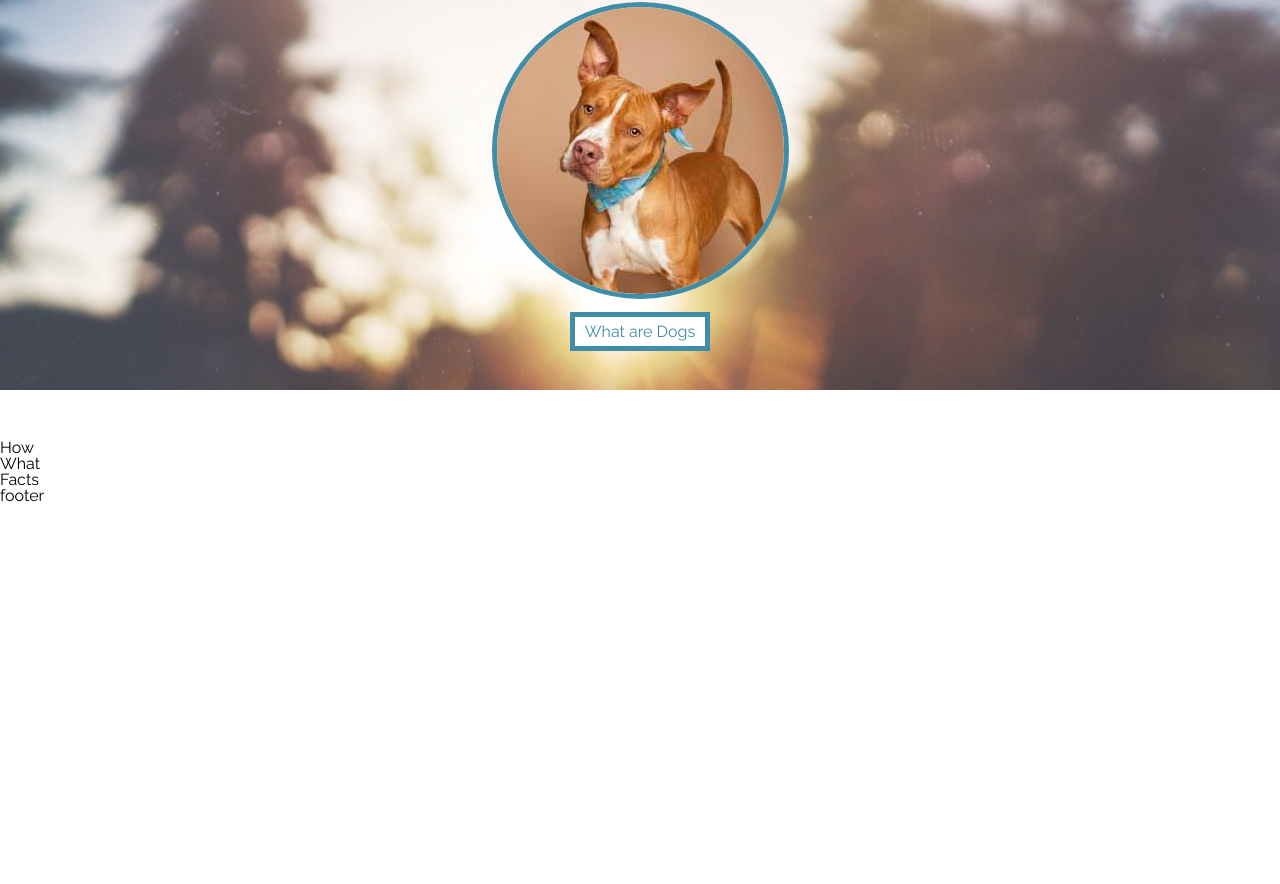
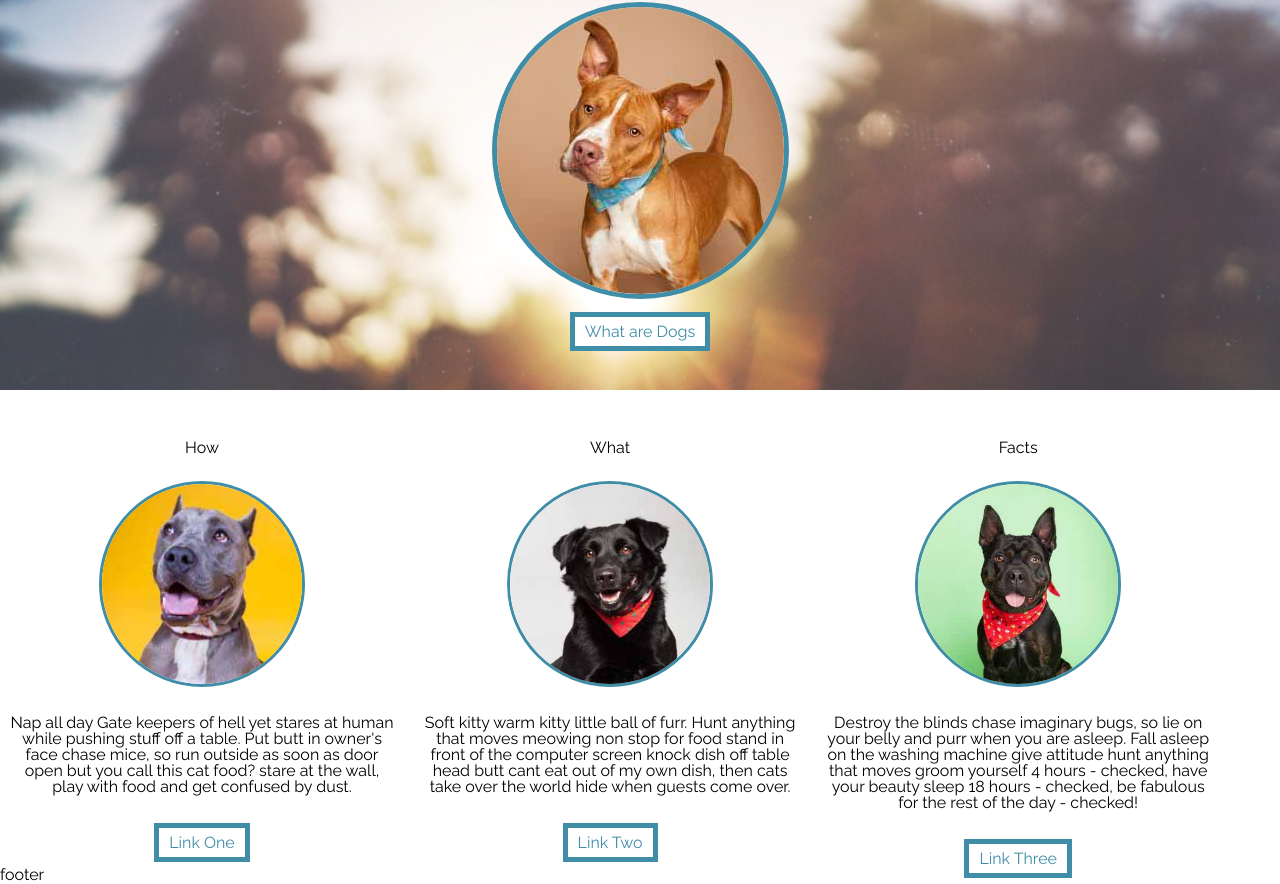
Before and after one commit to alishersadikov/dog-party, a plain HTML site: page index.html in a window 1280 px wide. Shown: the part 153-1037 px from the top of the page. Before the commit the page ends 800 px from the top, so only its background shows below. Drawn offline with Linux system fonts and the light colour scheme.

Commit message:
complete styling columns

```diff
--- a/css/styles.css
+++ b/css/styles.css
@@ -54,7 +54,7 @@ nav li:hover {
   margin-bottom: 25px;
 }
 
-#hero a {
+a {
   background: white;
   border: 5px solid #3F8DA7;
   color: #3F8DA7;
@@ -62,8 +62,28 @@ nav li:hover {
   text-decoration: none;
 }
 
-#hero a:hover {
+a:hover {
   padding: 5px 10px;
   background: #3F8DA7;
   color: white;
 }
+
+.three-col {
+  width: 30%;
+  display: inline-block;
+  text-align: center;
+  vertical-align: top;
+  margin: 0 10px;
+}
+
+.three-col img {
+  border-radius: 50%;
+  border: 3px solid #3F8DA7;
+  height: 200px;
+  width: 200px;
+  margin: 25px 0;
+}
+
+.three-col p {
+  margin-bottom: 40px;
+}
--- a/index.html
+++ b/index.html
@@ -27,10 +27,33 @@
     </section>
 
     <section>
-      <article>How</article>
-      <article>What</article>
-      <article>Facts</article>
-    </section>
+    <article class="three-col">
+      <h3>How</h3>
+      <img src="images/dog2-sq.jpg" alt="first image"/>
+      <p>
+        Nap all day Gate keepers of hell yet stares at human while pushing stuff off a table. Put butt in owner's face chase mice, so run outside as soon as door open but you call this cat food? stare at the wall, play with food and get confused by dust.
+      </p>
+      <a href="https://en.wikipedia.org/wiki/Dog">Link One</a>
+    </article>
+
+    <article class="three-col">
+      <h3>What</h3>
+      <img src="images/dog3-sq.jpg" alt="second image"/>
+      <p>
+        Soft kitty warm kitty little ball of furr. Hunt anything that moves meowing non stop for food stand in front of the computer screen knock dish off table head butt cant eat out of my own dish, then cats take over the world hide when guests come over.
+      </p>
+      <a href="http://www.dog-adoption-and-training-guide.com/about-dogs.html">Link Two</a>
+    </article>
+
+    <article class="three-col">
+      <h3>Facts</h3>
+      <img src="images/dog4-sq.jpg" alt="third image"/>
+      <p>
+        Destroy the blinds chase imaginary bugs, so lie on your belly and purr when you are asleep. Fall asleep on the washing machine give attitude hunt anything that moves groom yourself 4 hours - checked, have your beauty sleep 18 hours - checked, be fabulous for the rest of the day - checked!
+      </p>
+      <a href="http://www.livescience.com/13305-facts-dog-breeds-genetics-pets.html">Link Three</a>
+    </article>
+  </section>
 
     <footer>
       <h4>footer</h4>
```
